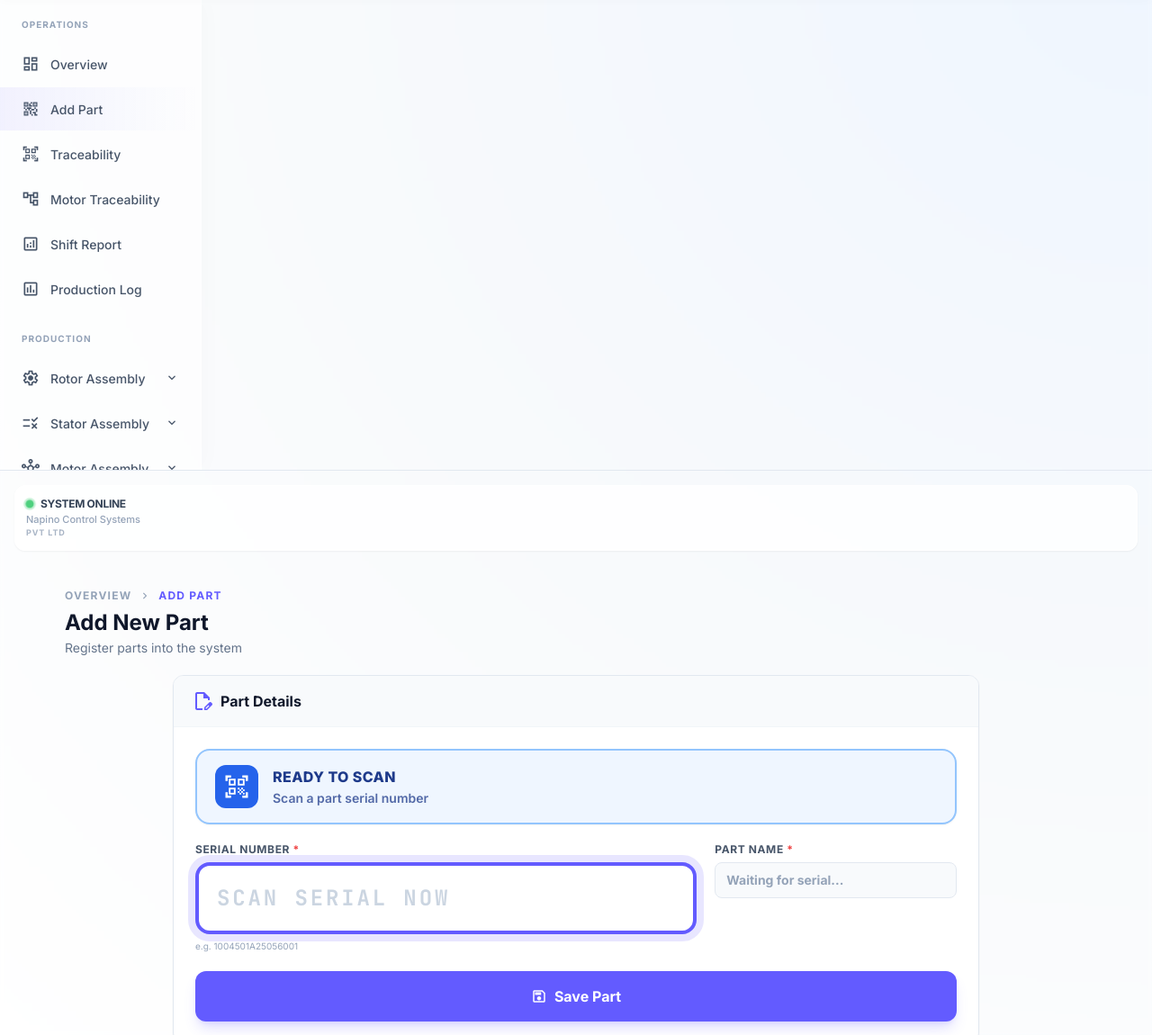
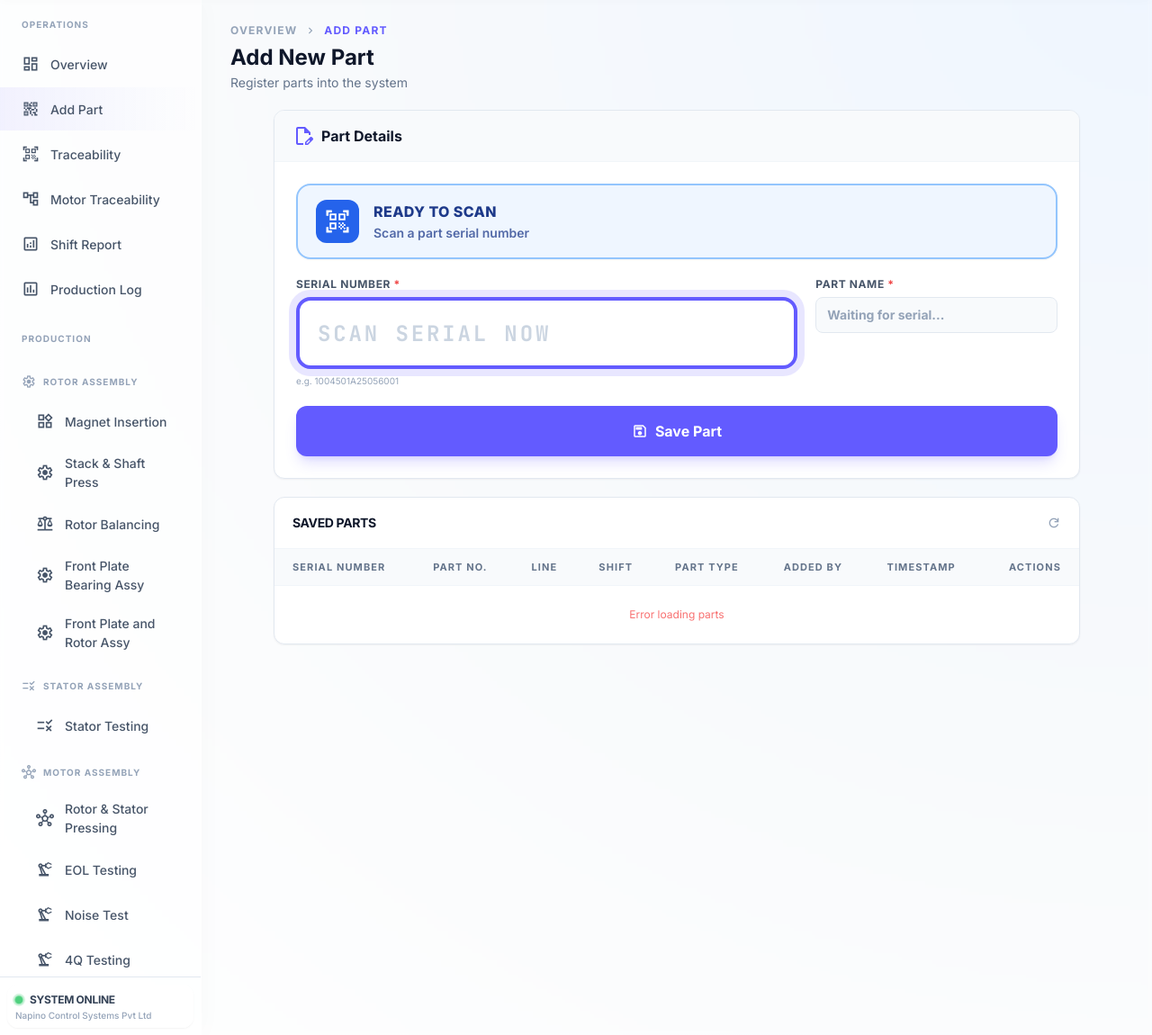
Before and after one commit to vishxltanwar/NCS_MES, a Django app: page /add-part in a window 1280 px wide. Shown: the part 56-1206 px from the top of the page at 90% size. Run offline with Django 5.2, Linux system fonts and the light colour scheme; a user stored in the database is signed in; tables that the repository leaves empty hold one stand-in row (values such as "Sample post"); data that the repository does not hold is empty; parts of the project's set-up code (start-up, migrations or seed data) failed here and were passed over; some libraries are stand-ins or nearby versions.

Commit message:
ready to add changes in exp

```diff
--- a/core/rbac.py
+++ b/core/rbac.py
@@ -51,6 +51,8 @@ PAGE_URLS = {
     'stator_testing': '/stator-testing',
     'motor_assembly': '/motor-assembly',
     'rotor_operations': '/rotor-operations',
+    'front_plate_bearing_assy': '/front-plate-bearing-assy',
+    'front_plate_rotor_assy': '/front-plate-rotor-assy',
     'stator_op120': '/stator-op120',
     'motor_operations': '/motor-operations',
     'motor_marking': '/motor-marking',
@@ -64,6 +66,8 @@ PAGE_STATIONS = {
     'stator_testing': STATION_STATOR_TESTING,
     'magnet_insertion': STATION_MAGNET_INSERTION,
     'rotor_operations': STATION_ROTOR_BALANCING,
+    'front_plate_bearing_assy': STATION_ROTOR_BALANCING,
+    'front_plate_rotor_assy': STATION_ROTOR_BALANCING,
     'stator_op120': STATION_STATOR_TESTING,
     'motor_operations': STATION_MOTOR_ASSEMBLY,
     'motor_marking': STATION_MOTOR_ASSEMBLY,
@@ -84,6 +88,8 @@ SUPERVISOR_PAGES = {
     'stator_testing',
     'magnet_insertion',
     'rotor_operations',
+    'front_plate_bearing_assy',
+    'front_plate_rotor_assy',
     'stator_op120',
     'motor_operations',
     'motor_marking',
--- a/core/urls.py
+++ b/core/urls.py
@@ -16,6 +16,8 @@ urlpatterns = [
     path('production-log', views.production_log_view, name='production_log'),
     path('rotor-balancing', views.rotor_balancing_view, name='rotor_balancing'),
     path('rotor-operations', views.rotor_operations_view, name='rotor_operations'),
+    path('front-plate-bearing-assy', views.front_plate_bearing_assy_view, name='front_plate_bearing_assy'),
+    path('front-plate-rotor-assy', views.front_plate_rotor_assy_view, name='front_plate_rotor_assy'),
     path('magnet-insertion', views.magnet_insertion_view, name='magnet_insertion'),
     path('stator-testing', views.stator_testing_view, name='stator_testing'),
     path('stator-op120', views.stator_op120_view, name='stator_op120'),
--- a/core/views.py
+++ b/core/views.py
@@ -267,6 +267,16 @@ def motor_assembly_view(request):
 @page_access_required('rotor_operations')
 def rotor_operations_view(request):
     return _render_page(request, 'rotor_operations.html', 'rotor_operations')
+
+
+@page_access_required('front_plate_bearing_assy')
+def front_plate_bearing_assy_view(request):
+    return _render_page(request, 'front_plate_bearing_assy.html', 'front_plate_bearing_assy')
+
+
+@page_access_required('front_plate_rotor_assy')
+def front_plate_rotor_assy_view(request):
+    return _render_page(request, 'front_plate_rotor_assy.html', 'front_plate_rotor_assy')
 
 
 @page_access_required('stator_op120')
--- a/templates/core/base.html
+++ b/templates/core/base.html
@@ -146,12 +146,12 @@
     </header>
     {% endblock %}
 
-    <div class="flex flex-1 overflow-hidden relative">
+    <div class="flex flex-1 min-h-0 overflow-hidden relative">
       <!-- SIDEBAR -->
       {% block sidebar %}
       <aside
-        class="flex w-56 shrink-0 flex-col border-r border-white/60 bg-white/60 backdrop-blur-xl z-20 shadow-[4px_0_24px_rgba(0,0,0,0.02)]">
-        <nav class="flex flex-col flex-1 py-5 overflow-y-auto">
+        class="flex w-56 shrink-0 flex-col sticky top-14 h-[calc(100vh-3.5rem)] border-r border-white/60 bg-white/60 backdrop-blur-xl z-20 shadow-[4px_0_24px_rgba(0,0,0,0.02)]">
+        <nav class="flex flex-col flex-1 min-h-0 py-5 overflow-y-auto">
           <p class="px-6 mb-3 text-[10px] font-bold uppercase tracking-widest text-slate-400">Operations</p>
           <div class="space-y-0.5">
             {% if allowed_pages.dashboard %}<a {% if active_page == 'dashboard' %}class="nav-link active-nav"{% else %}class="nav-link"{% endif %} href="/dashboard">
@@ -175,12 +175,9 @@
             </a>{% endif %}
           </div>
           <p class="px-6 mt-6 mb-3 text-[10px] font-bold uppercase tracking-widest text-slate-400">Production</p>
-          <div class="space-y-0.5">
-              <details class="group" {% if active_page in 'magnet_insertion rotor_operations rotor_balancing' %}open{% endif %}>
-                <summary class="nav-link cursor-pointer list-none flex items-center justify-between">
-                  <span class="flex items-center gap-3"><span class="material-symbols-outlined text-xl">settings</span> Rotor Assembly</span>
-                  <span class="material-symbols-outlined text-base transition-transform group-open:rotate-180">expand_more</span>
-                </summary>
+          <p class="px-6 mt-4 mb-2 flex items-center gap-2 text-[10px] font-bold uppercase tracking-widest text-slate-400">
+            <span class="material-symbols-outlined text-base">settings</span> Rotor Assembly
+          </p>
           <div class="space-y-0.5 pl-4">
             {% if allowed_pages.magnet_insertion %}<a {% if active_page == 'magnet_insertion' %}class="nav-link active-nav"{% else %}class="nav-link"{% endif %} href="/magnet-insertion">
               <span class="material-symbols-outlined text-xl">widgets</span> Magnet Insertion
@@ -191,41 +188,24 @@
             {% if allowed_pages.rotor_balancing %}<a {% if active_page == 'rotor_balancing' %}class="nav-link active-nav"{% else %}class="nav-link"{% endif %} href="/rotor-balancing">
               <span class="material-symbols-outlined text-xl">balance</span> Rotor Balancing
             </a>{% endif %}
-                  {% if allowed_pages.rotor_operations %}<a {% if active_page == 'rotor_operations' %}class="nav-link active-nav"{% else %}class="nav-link"{% endif %} href="/rotor-operations">
-                    <span class="material-symbols-outlined text-xl">settings</span> Other Rotor Processes
+            {% if allowed_pages.front_plate_bearing_assy %}<a {% if active_page == 'front_plate_bearing_assy' %}class="nav-link active-nav"{% else %}class="nav-link"{% endif %} href="/front-plate-bearing-assy">
+              <span class="material-symbols-outlined text-xl">settings</span> Front Plate Bearing Assy
+            </a>{% endif %}
+            {% if allowed_pages.front_plate_rotor_assy %}<a {% if active_page == 'front_plate_rotor_assy' %}class="nav-link active-nav"{% else %}class="nav-link"{% endif %} href="/front-plate-rotor-assy">
+              <span class="material-symbols-outlined text-xl">settings</span> Front Plate and Rotor Assy
             </a>{% endif %}
           </div>
-              </details>
-              <details class="group" {% if active_page in 'stator_testing stator_op120' %}open{% endif %}>
-                <summary class="nav-link cursor-pointer list-none flex items-center justify-between">
-                  <span class="flex items-center gap-3"><span class="material-symbols-outlined text-xl">rule</span> Stator Assembly</span>
-                  <span class="material-symbols-outlined text-base transition-transform group-open:rotate-180">expand_more</span>
-                </summary>
-                <div class="space-y-0.5 pl-4">
-                  {% if allowed_pages.stator_op120 %}<a {% if active_page == 'stator_op120' %}class="nav-link active-nav"{% else %}class="nav-link"{% endif %} href="/stator-op120">
-                    <span class="material-symbols-outlined text-xl">fact_check</span> Stator Assembly
-                  </a>{% endif %}
-                  <details class="group" {% if active_page in 'stator_testing stator_op120' %}open{% endif %}>
-                    <summary class="nav-link cursor-pointer list-none flex items-center justify-between">
-                      <span class="flex items-center gap-3"><span class="material-symbols-outlined text-xl">rule</span> Stator Testing</span>
-                      <span class="material-symbols-outlined text-base transition-transform group-open:rotate-180">expand_more</span>
-                    </summary>
+          <p class="px-6 mt-4 mb-2 flex items-center gap-2 text-[10px] font-bold uppercase tracking-widest text-slate-400">
+            <span class="material-symbols-outlined text-base">rule</span> Stator Assembly
+          </p>
            <div class="space-y-0.5 pl-4">
              {% if allowed_pages.stator_testing %}<a {% if active_page == 'stator_testing' %}class="nav-link active-nav"{% else %}class="nav-link"{% endif %} href="/stator-testing">
                <span class="material-symbols-outlined text-xl">rule</span> Stator Testing
              </a>{% endif %}
-                      {% if allowed_pages.stator_op120 %}<a {% if active_page == 'stator_op120' %}class="nav-link active-nav"{% else %}class="nav-link"{% endif %} href="/stator-op120">
-                        <span class="material-symbols-outlined text-xl">fact_check</span> Stator OP120
-                      </a>{% endif %}
            </div>
-                  </details>
-                </div>
-              </details>
-              <details class="group" {% if active_page in 'motor_assembly motor_operations motor_marking final_inspection dispatch_release' %}open{% endif %}>
-                <summary class="nav-link cursor-pointer list-none flex items-center justify-between">
-                  <span class="flex items-center gap-3"><span class="material-symbols-outlined text-xl">hub</span> Motor Assembly</span>
-                  <span class="material-symbols-outlined text-base transition-transform group-open:rotate-180">expand_more</span>
-                </summary>
+          <p class="px-6 mt-4 mb-2 flex items-center gap-2 text-[10px] font-bold uppercase tracking-widest text-slate-400">
+            <span class="material-symbols-outlined text-base">hub</span> Motor Assembly
+          </p>
           <div class="space-y-0.5 pl-4">
             {% if allowed_pages.motor_assembly %}<a {% if active_page == 'motor_assembly' %}class="nav-link active-nav"{% else %}class="nav-link"{% endif %} href="/motor-assembly">
               <span class="material-symbols-outlined text-xl">hub</span> Rotor &amp; Stator Pressing
@@ -245,24 +225,21 @@
             {% if allowed_pages.final_inspection %}<a {% if active_page == 'final_inspection' %}class="nav-link active-nav"{% else %}class="nav-link"{% endif %} href="/final-inspection">
               <span class="material-symbols-outlined text-xl">verified</span> Final Inspection
             </a>{% endif %}
+            {% if allowed_pages.laser %}<a {% if active_page == 'laser' %}class="nav-link active-nav"{% else %}class="nav-link"{% endif %} href="/laser-marking">
+              <span class="material-symbols-outlined text-xl">highlight</span> Laser Marking
+            </a>{% endif %}
             {% if allowed_pages.dispatch_release %}<a {% if active_page == 'dispatch_release' %}class="nav-link active-nav"{% else %}class="nav-link"{% endif %} href="/dispatch-release">
               <span class="material-symbols-outlined text-xl">local_shipping</span> Dispatch Release
             </a>{% endif %}
           </div>
-              </details>
-            </div>
-          {% if allowed_pages.laser %}<a {% if active_page == 'laser' %}class="nav-link active-nav"{% else %}class="nav-link"{% endif %} href="/laser-marking">
-            <span class="material-symbols-outlined text-xl">highlight</span> Laser Marking
-          </a>{% endif %}          </div>
         </nav>
-        <div class="p-4 border-t border-slate-200">
-          <div class="rounded-xl bg-white/80 shadow-sm border border-white p-3">
-            <div class="flex items-center gap-2 mb-1">
+        <div class="shrink-0 p-2 border-t border-slate-200">
+          <div class="rounded-xl bg-white/80 shadow-sm border border-white p-2">
+            <div class="flex items-center gap-2">
               <span class="h-2 w-2 rounded-full bg-green-500 status-pulse ring-2 ring-green-500/30"></span>
               <span class="text-xs font-bold uppercase tracking-tight text-slate-700">System Online</span>
             </div>
-            <p class="text-[11px] text-slate-400 font-medium leading-none mt-1">Napino Control Systems</p>
-            <p class="text-[9px] text-slate-400/80 font-bold uppercase tracking-widest mt-0.5">Pvt Ltd</p>
+            <p class="text-[10px] text-slate-400 font-medium leading-none mt-1">Napino Control Systems Pvt Ltd</p>
           </div>
         </div>
       </aside>
@@ -270,8 +247,8 @@
 
       <!-- PAGE CONTENT -->
       {% block page_content %}
-      <main class="flex-1 overflow-y-auto bg-transparent relative z-10 w-full">
-        <div class="h-full w-full animate-fade-in-up px-0 py-0">
+      <main class="flex-1 min-w-0 min-h-0 overflow-y-auto bg-transparent relative z-10 w-full">
+        <div class="w-full animate-fade-in-up px-0 py-0">
           {% block content %}{% endblock %}
         </div>
       </main>
```
Also changed, not shown: templates/core/front_plate_bearing_assy.html (added, +63 -0 lines), templates/core/front_plate_rotor_assy.html (added, +63 -0 lines). Lines whose indentation alone changed are shown as unchanged.
